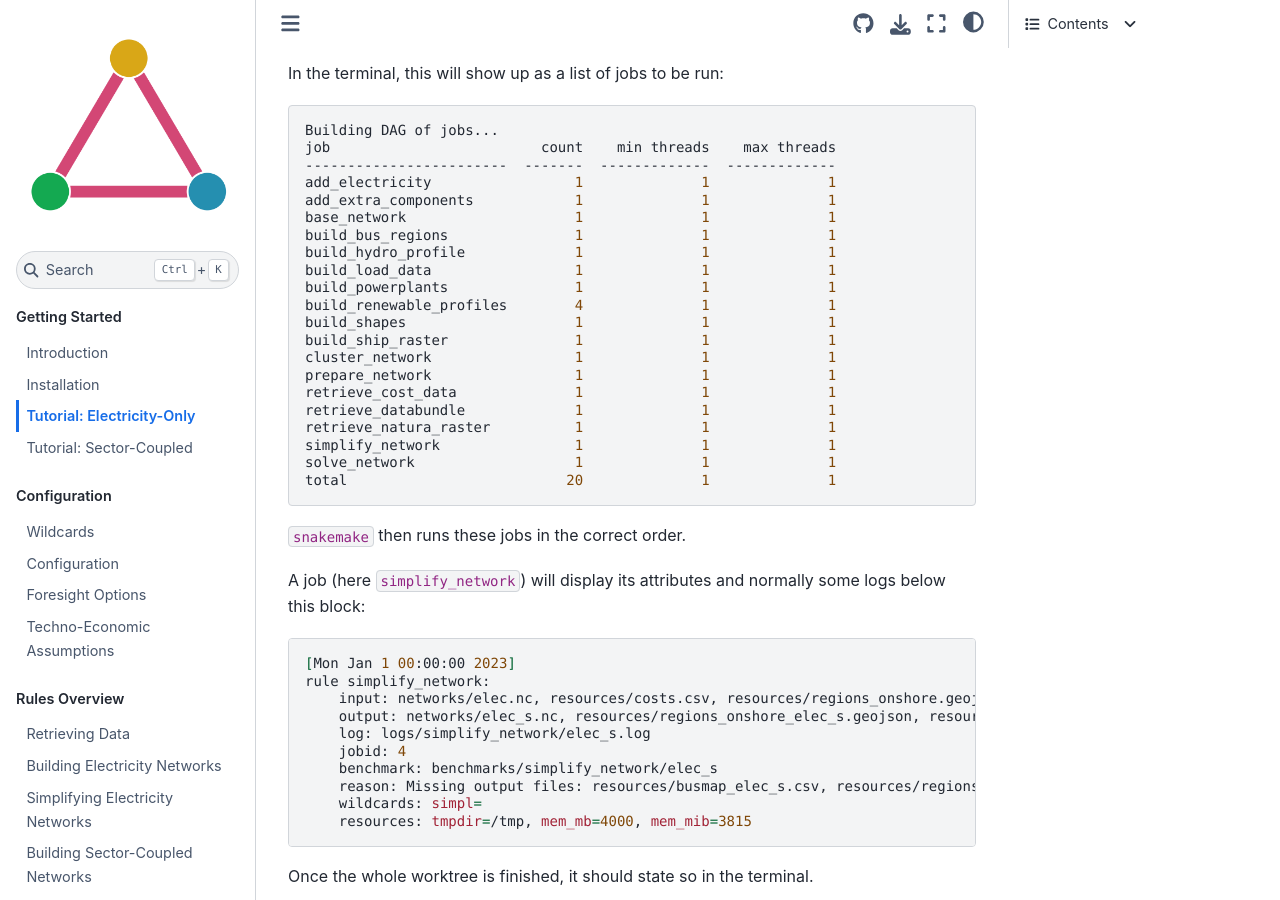
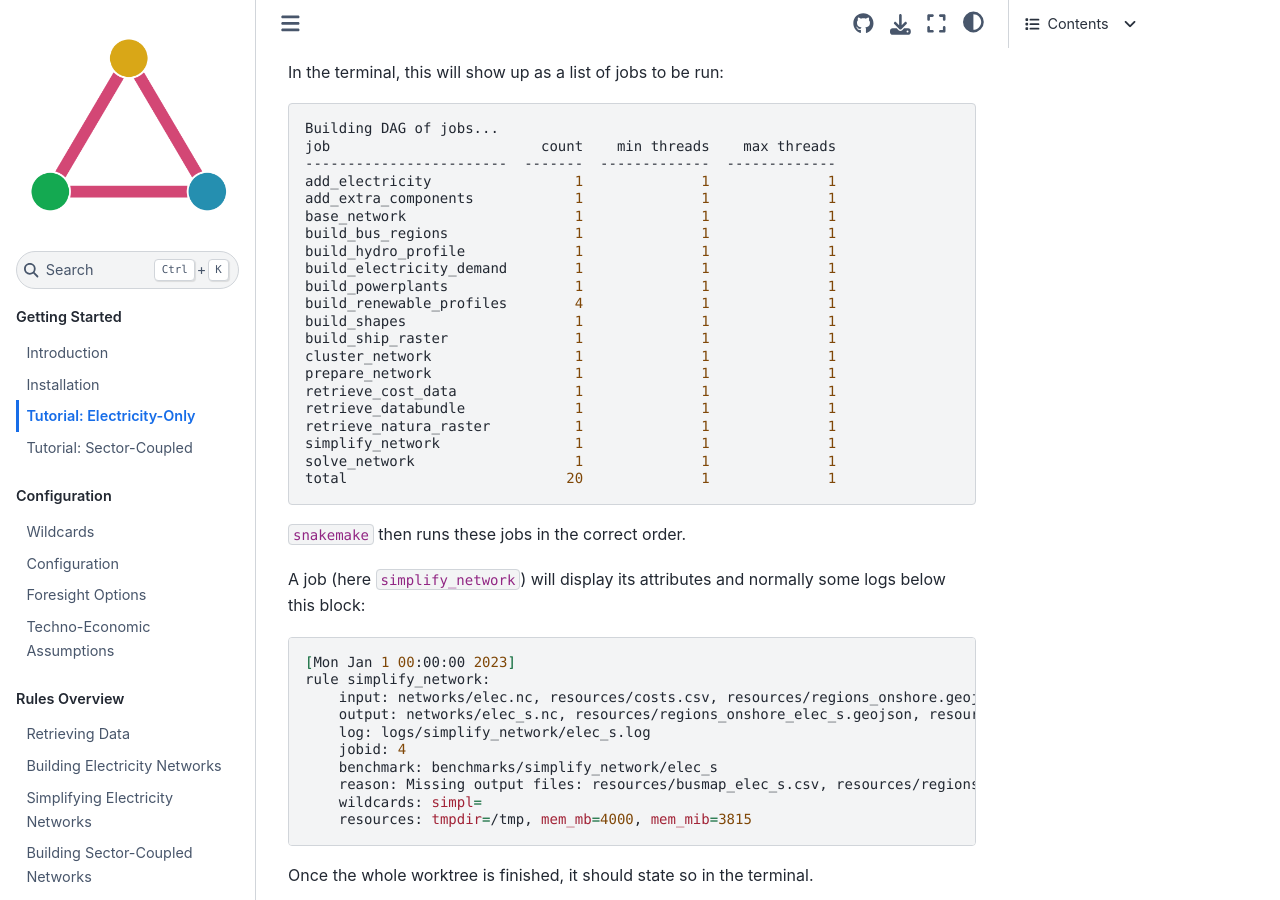
Before and after one commit to open-energy-transition/clean-firm-techs-eu, a Sphinx documentation site: the page built from doc/tutorial.rst, in a window 1280 px wide and 900 px high, scrolled down 3562 px. Built offline with Sphinx 7.4.7 and the Sphinx Book theme 1.1.4, drawn with Linux system fonts in a browser that asks for light colours.

Commit message:
updated docs from build_load_data to build_electricity_demand
Signed-off-by: Ahmad <ahmedwahid16101@gmail.com>

```diff
--- a/doc/tutorial.rst
+++ b/doc/tutorial.rst
@@ -155,7 +155,7 @@ This triggers a workflow of multiple preceding jobs that depend on each rule's i
         19[label = "build_hydro_profile", color = "0.44 0.6 0.85", style="rounded"];
         20[label = "retrieve_cost_data", color = "0.30 0.6 0.85", style="rounded"];
         21[label = "build_powerplants", color = "0.16 0.6 0.85", style="rounded"];
-        22[label = "build_load_data", color = "0.00 0.6 0.85", style="rounded"];
+        22[label = "build_electricity_demand", color = "0.00 0.6 0.85", style="rounded"];
         23[label = "retrieve_load_data", color = "0.34 0.6 0.85", style="rounded,dashed"];
         1 -> 0
         2 -> 1
@@ -232,7 +232,7 @@ In the terminal, this will show up as a list of jobs to be run:
     base_network                    1              1              1
     build_bus_regions               1              1              1
     build_hydro_profile             1              1              1
-    build_load_data                 1              1              1
+    build_electricity_demand        1              1              1
     build_powerplants               1              1              1
     build_renewable_profiles        4              1              1
     build_shapes                    1              1              1
--- a/doc/tutorial_sector.rst
+++ b/doc/tutorial_sector.rst
@@ -140,7 +140,7 @@ successfully.
         18[label = "retrieve_ship_raster", color = "0.15 0.6 0.85", style="rounded"];
         19[label = "retrieve_cost_data", color = "0.50 0.6 0.85", style="rounded"];
         20[label = "build_powerplants", color = "0.49 0.6 0.85", style="rounded"];
-        21[label = "build_load_data", color = "0.39 0.6 0.85", style="rounded"];
+        21[label = "build_electricity_demand", color = "0.39 0.6 0.85", style="rounded"];
         22[label = "retrieve_load_data", color = "0.05 0.6 0.85", style="rounded"];
         23[label = "build_gas_input_locations", color = "0.45 0.6 0.85", style="rounded"];
         24[label = "prepare_network", color = "0.31 0.6 0.85", style="rounded"];
@@ -367,7 +367,7 @@ implemented in the workflow:
         18[label = "retrieve_ship_raster", color = "0.09 0.6 0.85", style="rounded"];
         19[label = "retrieve_cost_data", color = "0.04 0.6 0.85", style="rounded"];
         20[label = "build_powerplants", color = "0.28 0.6 0.85", style="rounded"];
-        21[label = "build_load_data", color = "0.46 0.6 0.85", style="rounded"];
+        21[label = "build_electricity_demand", color = "0.46 0.6 0.85", style="rounded"];
         22[label = "retrieve_load_data", color = "0.44 0.6 0.85", style="rounded"];
         23[label = "build_energy_totals", color = "0.53 0.6 0.85", style="rounded"];
         24[label = "build_population_weighted_energy_totals", color = "0.03 0.6 0.85", style="rounded"];
```
